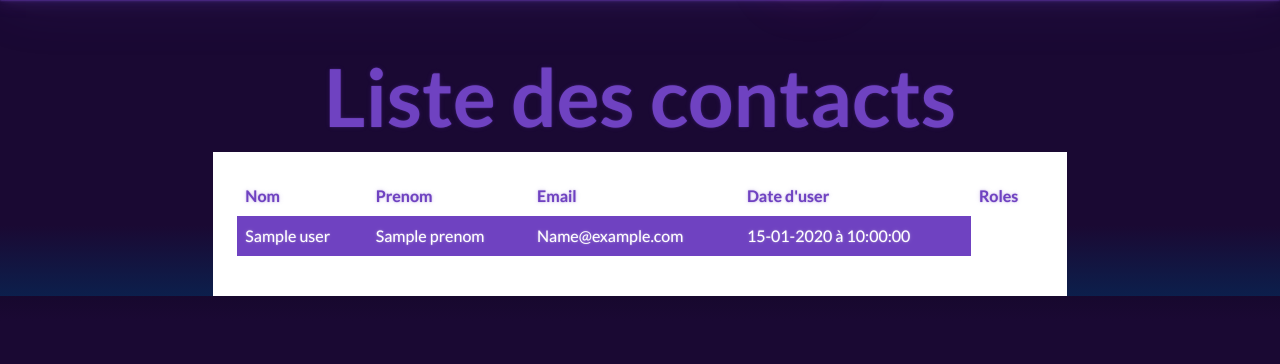
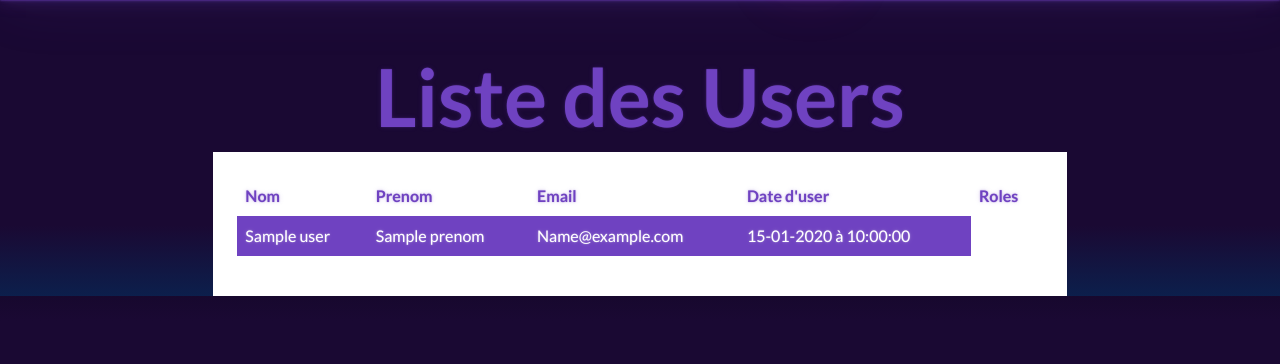
Before and after one commit to AdemCanKocaman/Share, a Symfony app: template templates/user/user.html.twig in a window 1280 px wide. Shown: the part 56-420 px from the top of the page. Run offline with Twig, Linux system fonts and the light colour scheme; the template is opened without the code that fills it: most values are stand-ins (such as "Sample title", 1, 10 or a date in 2020); some libraries are stand-ins or nearby versions.

Commit message:
ListeUser

```diff
--- a/templates/base.html.twig
+++ b/templates/base.html.twig
@@ -44,9 +44,11 @@
 								<li>
 									<a class="dropdown-item" href="{{path('app_profil')}}">Profil</a>
 								</li>
+								{% if is_granted('ROLE_ADMIN') or is_granted('ROLE_MOD')%}
 								<li>
-									<a class="dropdown-item" href="#">Another action</a>
+									<a class="dropdown-item" href="{{path('app_liste_user')}}">Liste users</a>
 								</li>
+								{% endif %}
 								<li><hr class="dropdown-divider"></li>
 								<li>
 									<a class="dropdown-item" href="#">Something else here</a>
--- a/templates/user/user.html.twig
+++ b/templates/user/user.html.twig
@@ -4,7 +4,7 @@
 {% endblock %}
 {% block body %}
 	<div class="container-fluid">
-		<h1 class="text-center text-primary mt-4 pt-4 display-1 fw-bold">Liste des contacts</h1>
+		<h1 class="text-center text-primary mt-4 pt-4 display-1 fw-bold">Liste des Users</h1>
 		<div class="row justify-content-center">
 			<div class="col-12 col-md-8 bg-white p-4 m-0 text-primary">
 				<div class="table-responsive">
```
